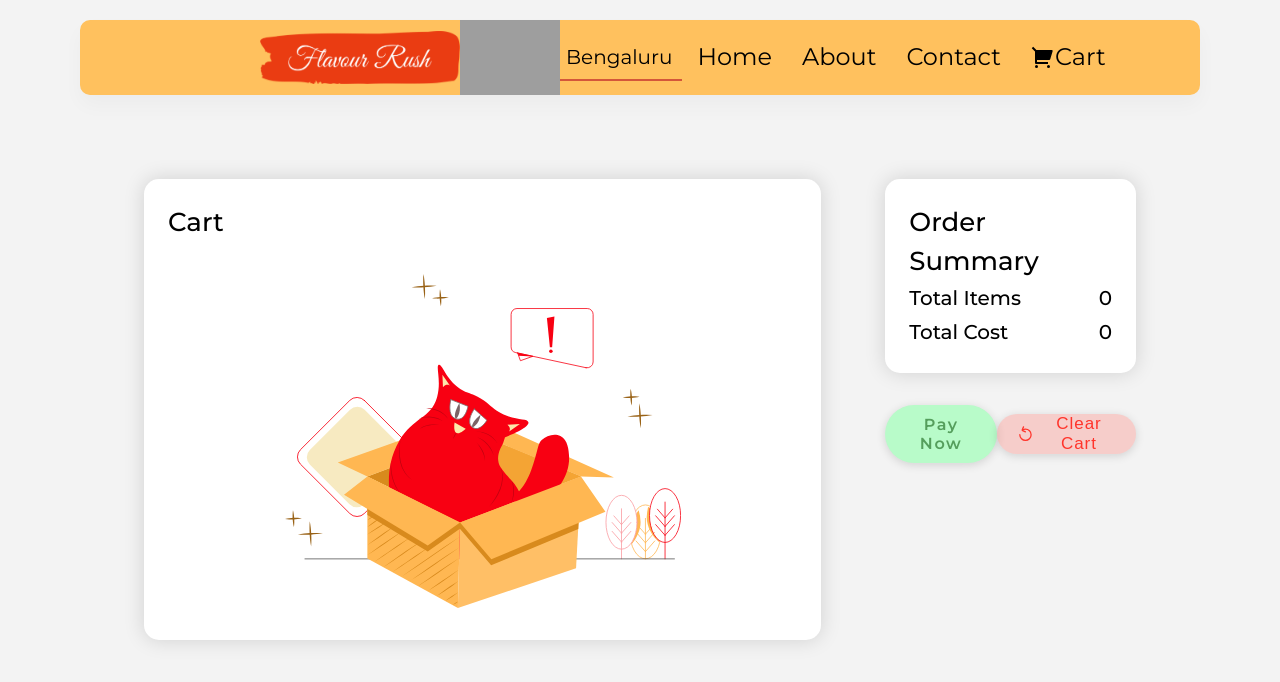
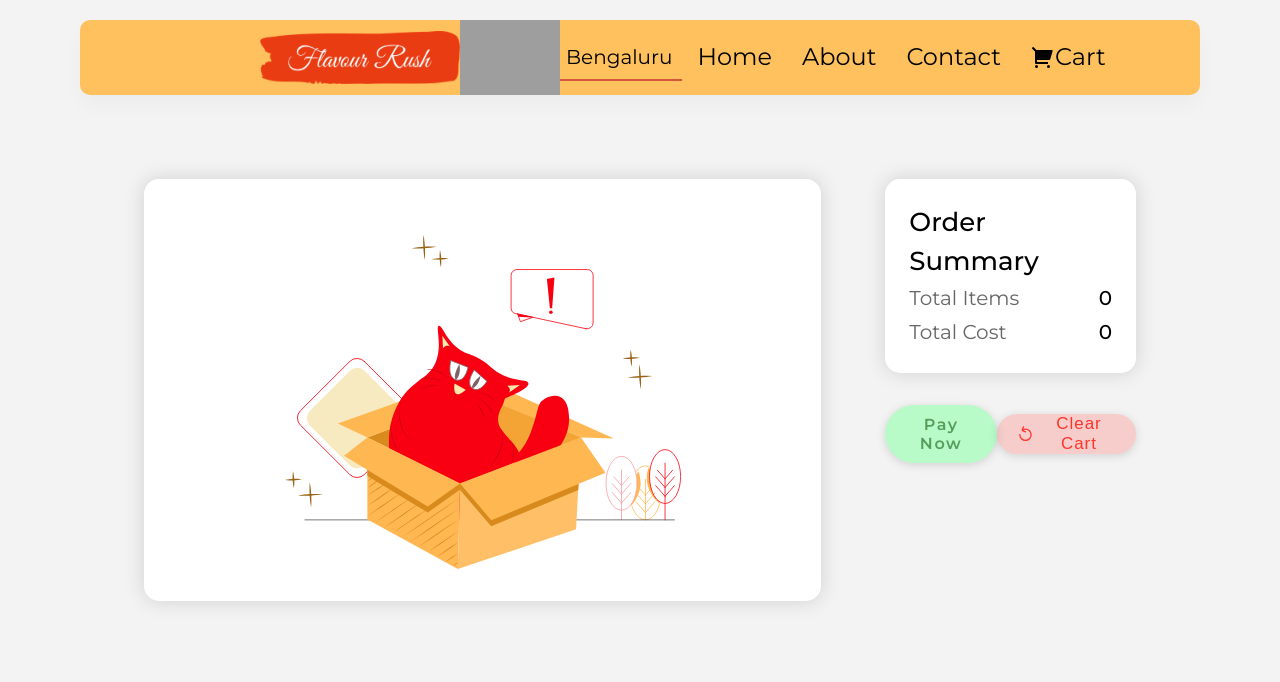
Before and after one commit to cyrus303/FlavourRush, a React (Vite) app: page /cart in a window 1280 px wide. Shown: the top 682 px of the page. Built offline with nearby package versions, Linux system fonts and the light colour scheme; grey boxes are pictures that could not be loaded; some icons are missing.

Commit message:
fixed order summary UI

```diff
--- a/src/components/Cart/Cart.css
+++ b/src/components/Cart/Cart.css
@@ -51,6 +51,12 @@
   text-transform: capitalize;
   font-weight: 500;
   color: black;
+}
+
+.title-2{
+  font-size: 20px;
+  text-transform: capitalize;
+  color: #666666;
 }
 
 .cart-item-container{
--- a/src/components/Cart/Cart.jsx
+++ b/src/components/Cart/Cart.jsx
@@ -24,7 +24,7 @@ const Cart = () => {
   return (
     <div className="cart-container">
       <div className="item-cart">
-        <div className="heading">Cart</div>
+        {cartCount.length > 0 && <div className="heading">Cart</div>}
         {cartCount.length > 0 ? (
           cartCount.map((Item) => {
             return <CartItem itemInCart={Item} />;
@@ -38,15 +38,16 @@ const Cart = () => {
       <div className="order-summary-container">
         <div className="order-summary">
           <div className="heading">Order Summary</div>
+          <div className="total-items-container">
+            <p className="title-2">Total Items</p>
+            <p className="title">{cartCount.length}</p>
+          </div>
           {cartCount.map((Item) => {
             return <CartSummary itemInCart={Item} />;
           })}
-          <div className="total-items-container">
-            <p className="title">Total Items</p>
-            <p className="title">{cartCount.length}</p>
-          </div>
+
           <div className="total-cost-container">
-            <p className="title">Total Cost</p>
+            <p className="title-2">Total Cost</p>
             <p className="title">{totalCost / 100}</p>
           </div>
         </div>
--- a/src/components/Header/header.css
+++ b/src/components/Header/header.css
@@ -10,7 +10,7 @@
   border-radius: 10px;
   position: sticky;
   top: 0;
-  z-index: 1;
+  z-index: 10;
 }
 
 .logo {
```
